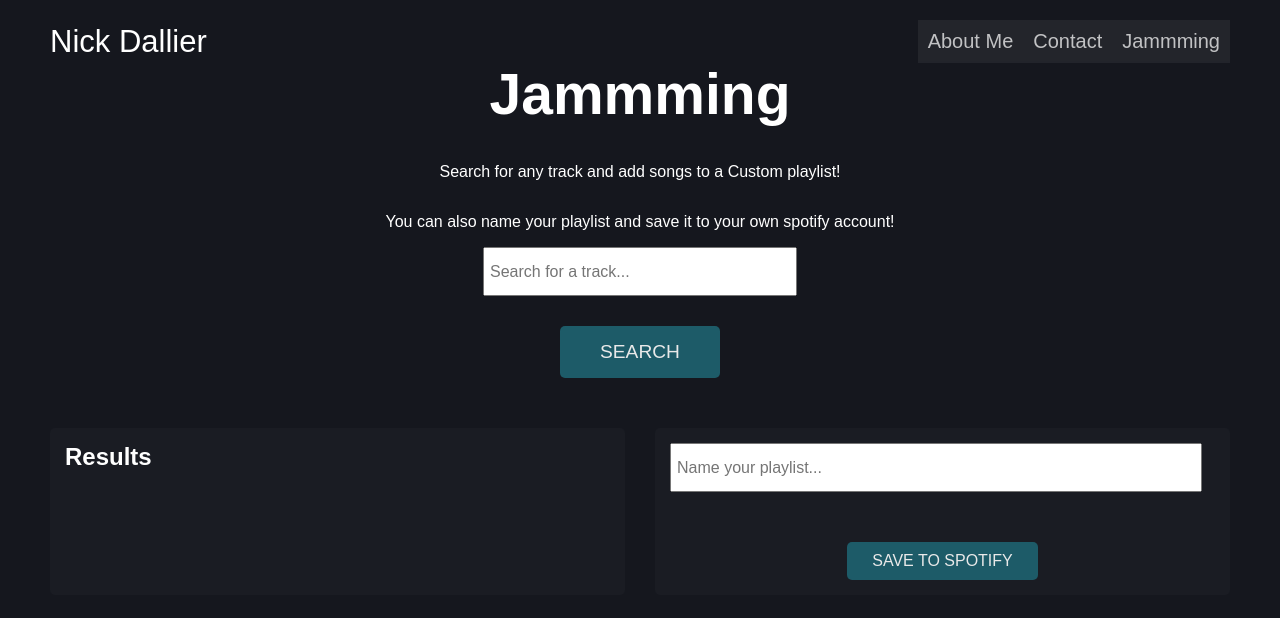
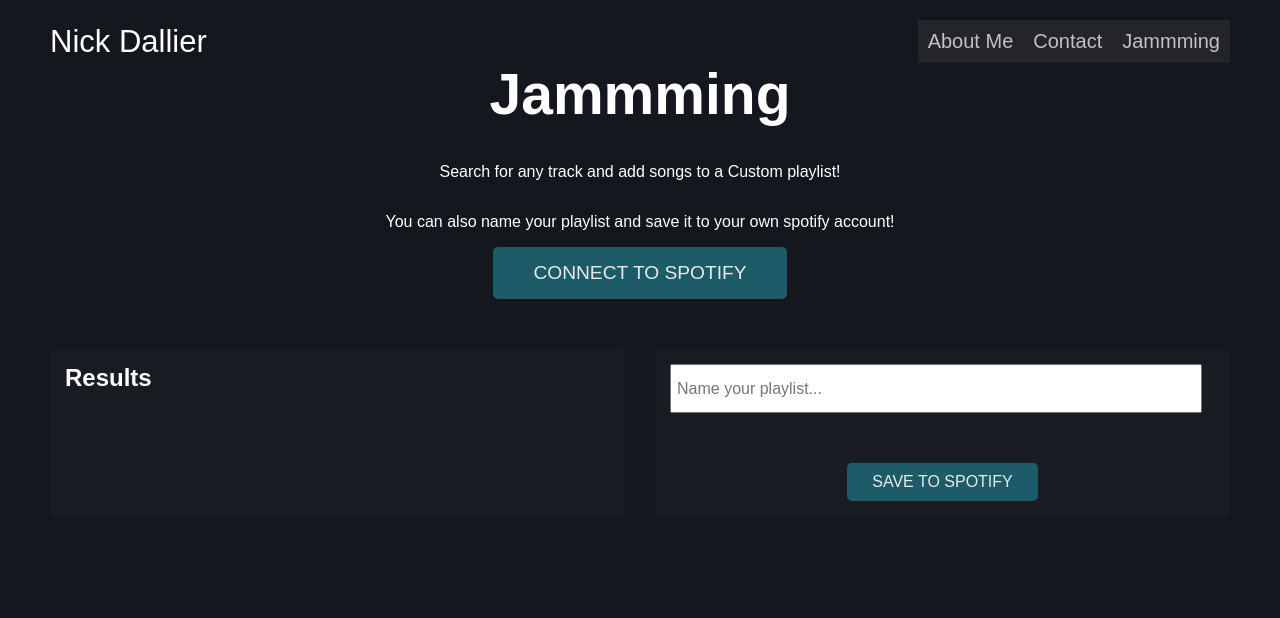
Before and after one commit to NickDallier/fortune-teller, a React (Create React App) app: page / in a window 1280 px wide. Shown: the top 618 px of the page. Built offline with nearby package versions, Linux system fonts and the light colour scheme; a web font is replaced by a local one.

Commit message:
Added 'Connect to Spotify' Button

```diff
--- a/package.json
+++ b/package.json
@@ -8,6 +8,7 @@
     "@testing-library/user-event": "^13.5.0",
     "react": "^18.2.0",
     "react-dom": "^18.2.0",
+    "react-router-dom": "^6.17.0",
     "react-scripts": "5.0.1",
     "web-vitals": "^2.1.4"
   },
@@ -34,5 +35,8 @@
       "last 1 firefox version",
       "last 1 safari version"
     ]
+  },
+  "devDependencies": {
+    "@babel/plugin-proposal-private-property-in-object": "^7.21.11"
   }
 }
--- a/src/App.css
+++ b/src/App.css
@@ -95,6 +95,17 @@ p {
   margin-bottom: 30px;
   font-family: inherit;
   font-size: 1em;
+}
+
+.btnConnect {
+  padding: 15px 40px;
+  border-radius: 5px;
+  border: 0;
+  cursor: pointer;
+  font-family: inherit;
+  font-size: 1.2em;
+  background-color: #1D5B68;
+  color: #e9e9e9;
 }
 
 .btnSearch {
--- a/src/App.js
+++ b/src/App.js
@@ -8,6 +8,18 @@ import React, { useState } from "react";
 export default function App() {
   const [tracks, setTracks] = useState([]);
   const [playlistTracks, setPlaylistTracks] = useState([]);
+
+  let accessToken = '';
+
+  const urlAccessToken = window.location.href.match(/access_token=([^&]*)/);
+
+  if (urlAccessToken) {
+    accessToken = urlAccessToken[1];
+  }
+
+  const connectToSpotify = () => {
+    Spotify.getAccessToken();
+  }
 
   const searchForTrack = (searchText) => {
     Spotify.search(searchText).then(track => {
@@ -43,18 +55,22 @@ export default function App() {
         </nav>
       </header>
       <main className="App-main">
-          <>
         <h1>Jammming</h1>
         <p>Search for any track and add songs to a Custom playlist!</p>
         <p>You can also name your playlist and save it to your own spotify account!</p>
+        {!accessToken &&
+          <button className="btnConnect" id="btnConnect" onClick={connectToSpotify}>CONNECT TO SPOTIFY</button>
+        }
+
+        {accessToken &&
           <SearchBar searchForTrack={searchForTrack} />
+        }
         <div className="search-playlist-container">
         <SearchResults tracks={tracks} addToPlaylist={addToPlaylist} />
         <div className="playlistContainer">
             <Playlist playlistTracks={playlistTracks} removeFromPlaylist={removeFromPlaylist} savePlaylistToSpotify={savePlaylistToSpotify} />
         </div>
         </div>
-          </>
       </main>
     </div>
   );
--- a/src/SearchBar/SearchBar.js
+++ b/src/SearchBar/SearchBar.js
@@ -1,22 +1,7 @@
-import React, { useState, useEffect } from "react";
+import React, { useState } from "react";
 
 export default function SearchBar({searchForTrack}) {
-    const [searchText, setSearchText] = useState("");
-
-    useEffect(() => {
-        const oldSearchText = JSON.parse(localStorage.getItem('searchText'));
-        if (oldSearchText) {
-            setSearchText(oldSearchText);
-            searchForTrack(oldSearchText);
-            localStorage.removeItem('searchText');
-        }
-      }, []);
-
-    useEffect(() => {
-        localStorage.setItem('searchText', JSON.stringify(searchText));
-      }, [searchText]);
-
-
+    const [searchText, setSearchText] = useState('');
 
     const handleTextChange = (event) => {
         setSearchText(event.target.value);
--- a/src/util/Spotify.js
+++ b/src/util/Spotify.js
@@ -17,17 +17,15 @@ const Spotify = {
         if (urlAccessToken && urlExpiresIn) {
             accessToken = urlAccessToken[1];
             //const expiresInSeconds = Number(urlExpiresIn[1]);
-
             return accessToken;
         } else {
-            const searchText = document.getElementById('searchBar').value;
-            const redirect = await `https://accounts.spotify.com/authorize?client_id=${clientId}&response_type=token&scope=playlist-modify-public&redirect_uri=${redirectURI}&searchText=${searchText}`;
+            const redirect = await `https://accounts.spotify.com/authorize?client_id=${clientId}&response_type=token&scope=playlist-modify-public&redirect_uri=${redirectURI}`;
             window.location = redirect;
         }
     },
 
     async search(searchText) {
-        const token = await Spotify.getAccessToken(searchText);
+        const token = await Spotify.getAccessToken();
 
         const spotifyBaseUrl = 'https://api.spotify.com/v1/search';
         const requestParams = `?type=track&q=${searchText}`;
```
Also changed, not shown: 1 other file (tests, documents, lock files or other folders). Lines whose indentation alone changed are shown as unchanged.
